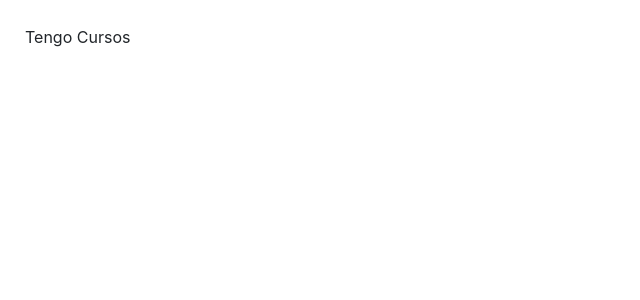
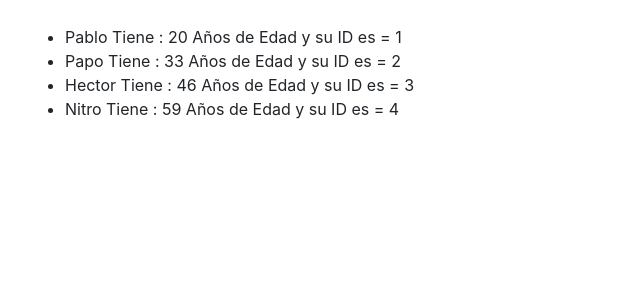
Before and after one commit to pablocastillo2017/Angular-8, an Angular app: page / in a window 1280 px wide. Shown: the top 300 px of the page, without its empty margins (0-640 px from the left). Built offline with nearby package versions, Linux system fonts and the light colour scheme.

Commit message:
Angular8 Sec5 25- ngFor

```diff
--- a/src/app/app.component.html
+++ b/src/app/app.component.html
@@ -1,2 +1,6 @@
-<div [hidden]="cursos.length === 0">Tengo Cursos</div>
-<div [hidden]="cursos.length > 0">NO Tengo Cursos</div>
+<ul>
+  <li *ngFor="let persona of personas">
+    {{ persona.nombre }} Tiene : {{ persona.edad }} Años de Edad y su ID es =
+    {{ persona.id }}
+  </li>
+</ul>
--- a/src/app/app.component.ts
+++ b/src/app/app.component.ts
@@ -6,5 +6,26 @@ import { Component } from '@angular/core';
   styles: [``],
 })
 export class AppComponent {
-  cursos = ['java', 'React', 'Pyton', 'Sass'];
+  personas = [
+    {
+      id: 1,
+      nombre: 'Pablo',
+      edad: 20,
+    },
+    {
+      id: 2,
+      nombre: 'Papo',
+      edad: 33,
+    },
+    {
+      id: 3,
+      nombre: 'Hector',
+      edad: 46,
+    },
+    {
+      id: 4,
+      nombre: 'Nitro',
+      edad: 59,
+    },
+  ];
 }
```
